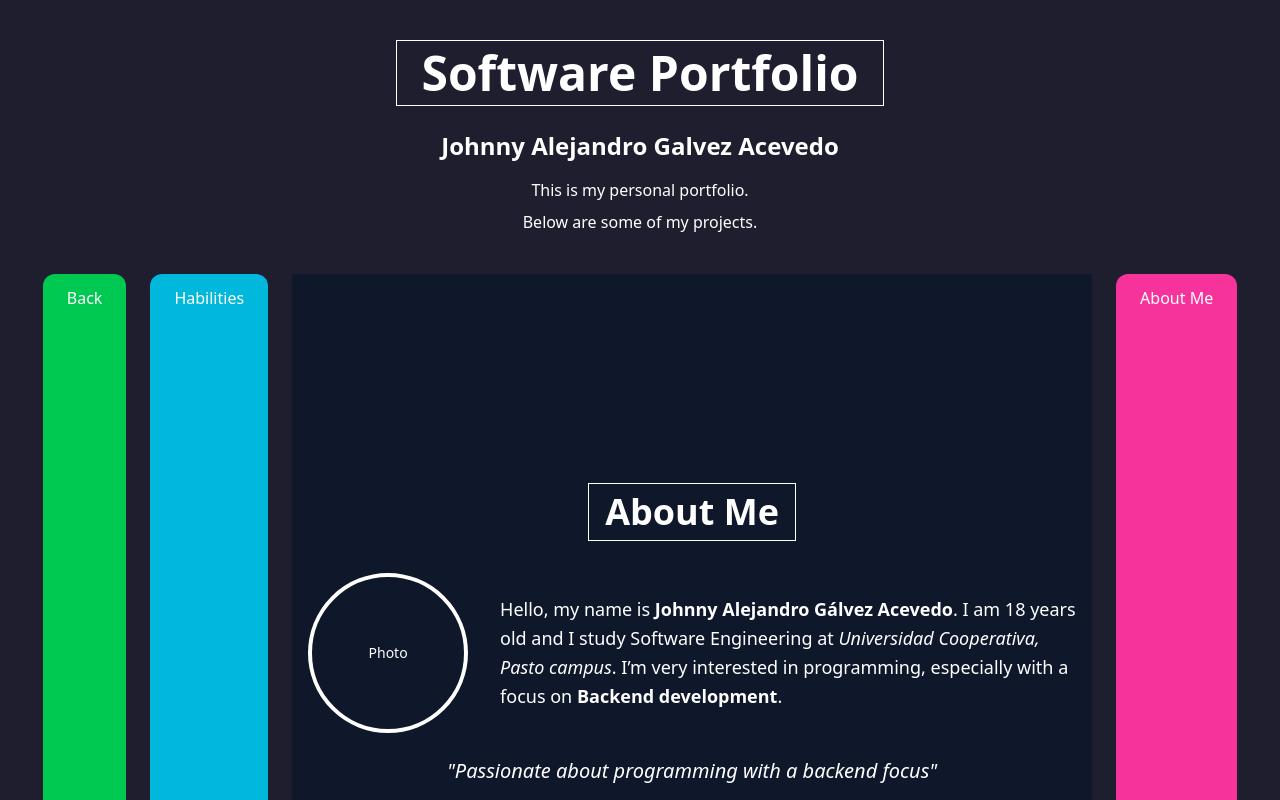
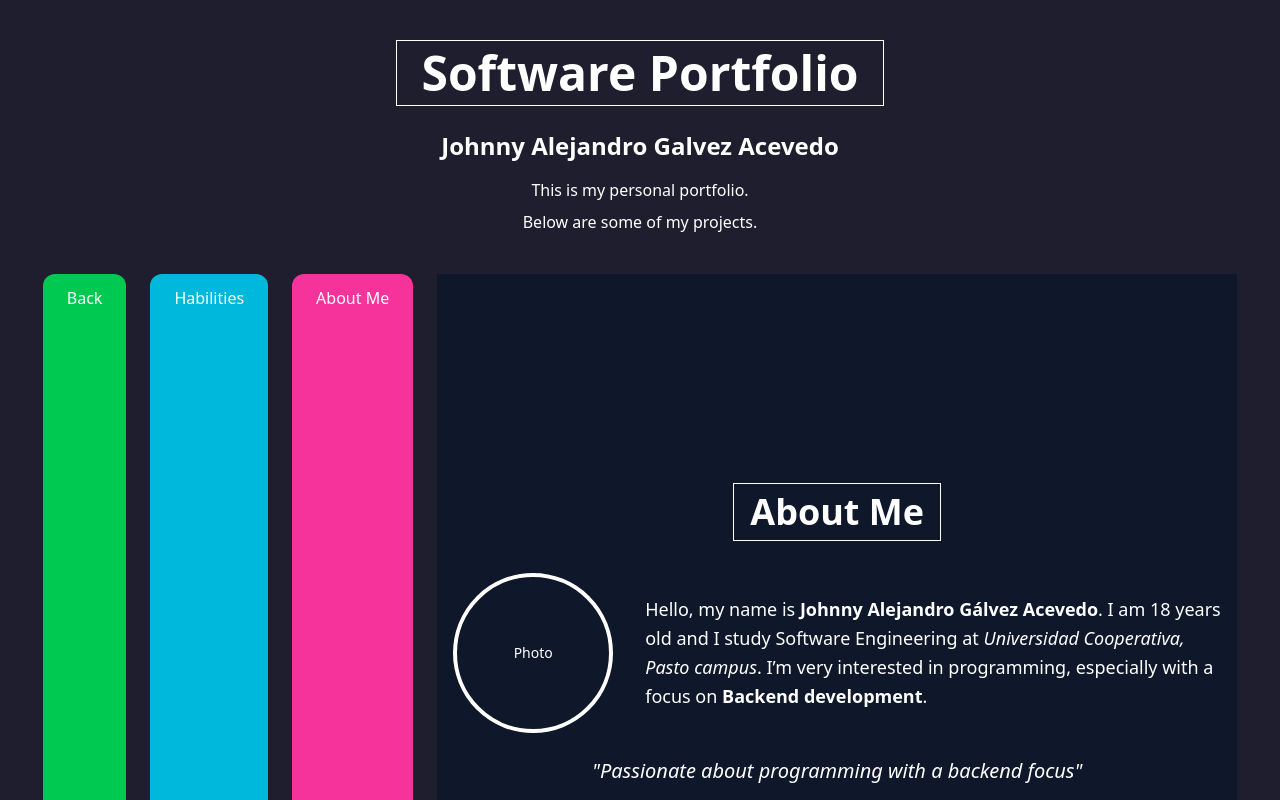
Before and after one commit to SunixTDM/Portfolio, a Next.js app: page / in a window 1280 px wide. Shown: the top 800 px of the page. Built offline with nearby package versions, Linux system fonts and the light colour scheme.

Commit message:
Correción de codigo sección "Acerca de mi"
Se realizó la correción del codigo de la sección "Acerca de mi"

```diff
--- a/src/app/page.tsx
+++ b/src/app/page.tsx
@@ -8,7 +8,10 @@ export default function Home() {
 
       <nav className="flex flex-wrap justify-center gap-6">
         <a href="#back" className="bg-green-500 hover:bg-green-600 transition text-white px-6 py-3 rounded-xl">Back</a>
+
         <a href="#skills" className="bg-cyan-500 hover:bg-cyan-600 transition text-white px-6 py-3 rounded-xl">Habilities</a>
+
+        <a href="#about" className="bg-pink-500 hover:bg-pink-600 transition text-white px-6 py-3 rounded-xl">About Me</a>
   <section
   id="about"
   className="min-h-screen flex flex-col items-center justify-center bg-[#0f172a] text-white px-4 py-10"
@@ -59,7 +62,6 @@ export default function Home() {
   </div>
 </section>
 
-        <a href="#about" className="bg-pink-500 hover:bg-pink-600 transition text-white px-6 py-3 rounded-xl">About Me</a>
         <a href="#projects" className="bg-orange-500 hover:bg-orange-600 transition text-white px-6 py-3 rounded-xl">Projects</a>
       </nav>
     </main>
```
